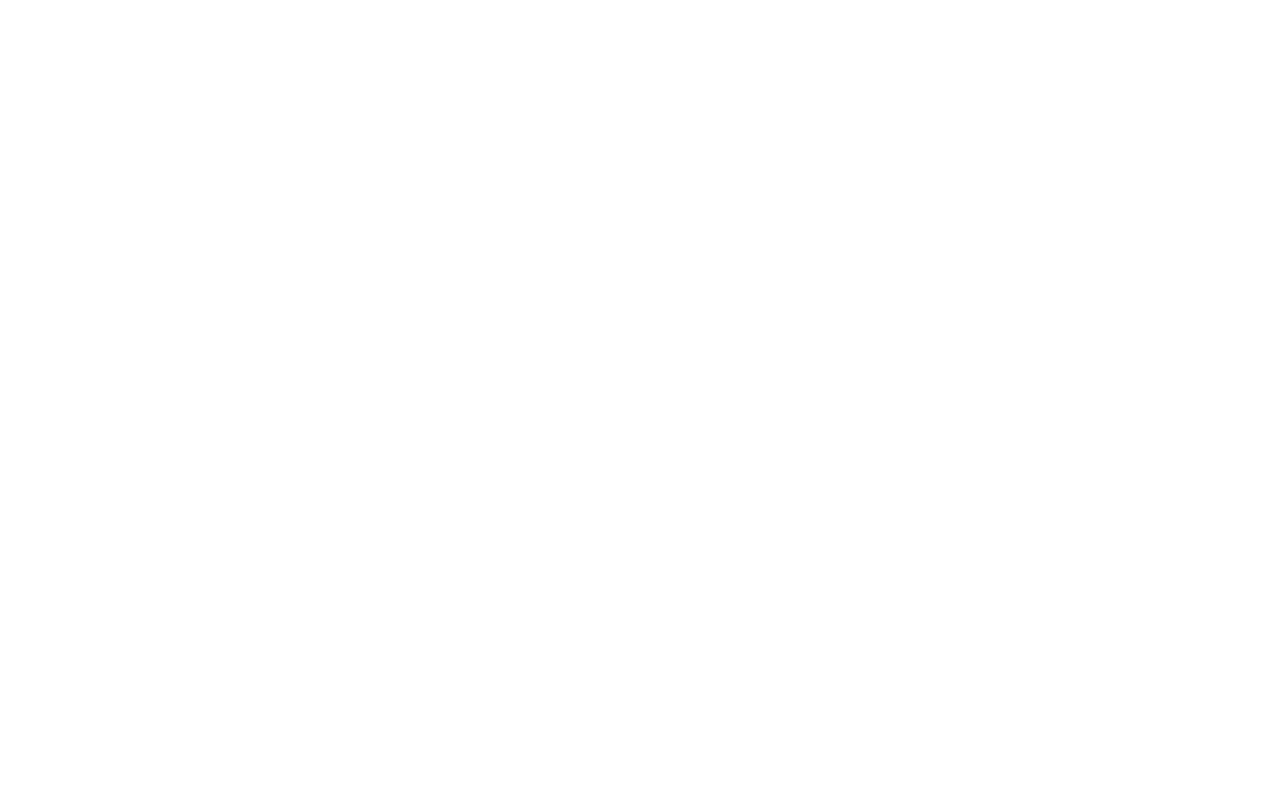
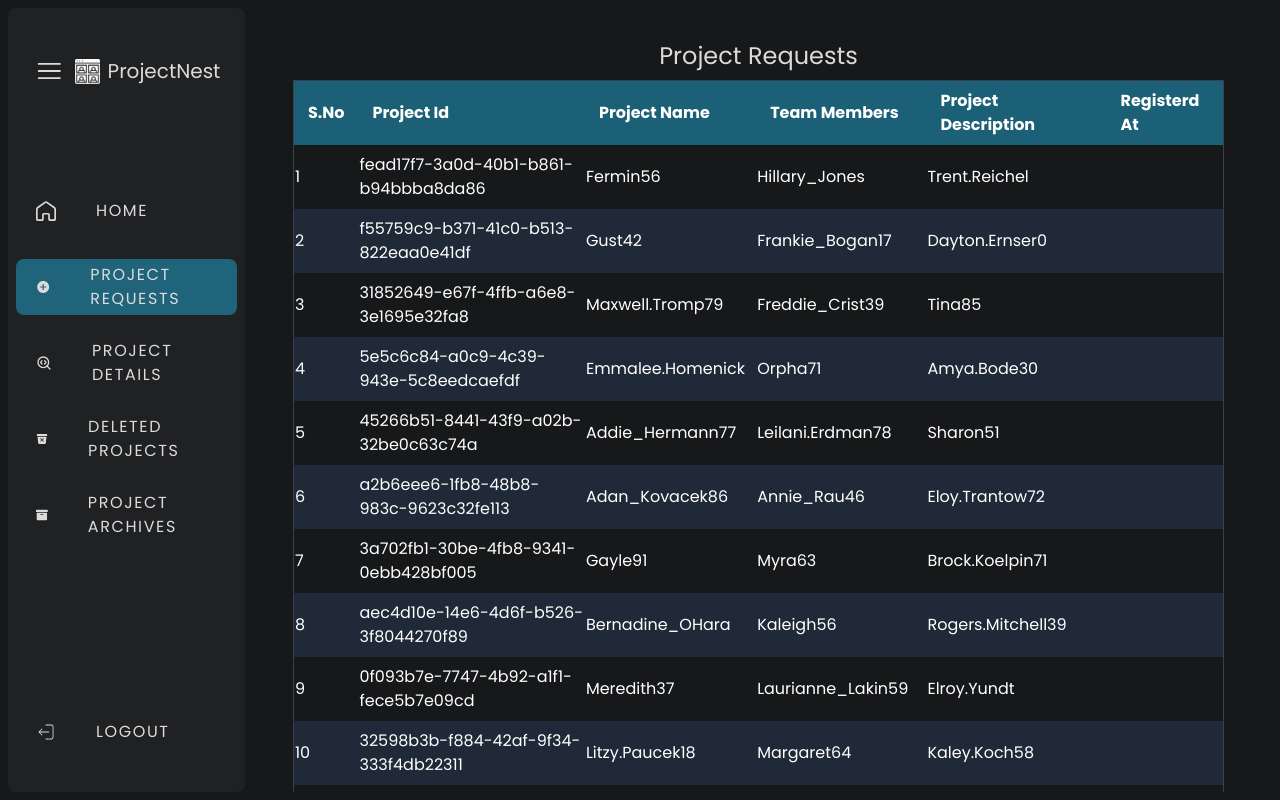
Before and after one commit to sushankhya-cpgn/ProjectNest2.0, a React (Vite) app in the folder Client_ProjectNest/: page /app/admin/projectrequests in a window 1280 px wide. Before the commit this address had no page. Built offline with nearby package versions, Linux system fonts and the light colour scheme.

Commit message:
Working on adding project

```diff
--- a/Client_ProjectNest/package.json
+++ b/Client_ProjectNest/package.json
@@ -10,6 +10,8 @@
     "preview": "vite preview"
   },
   "dependencies": {
+    "@faker-js/faker": "^8.4.1",
+    "@tanstack/react-table": "^8.16.0",
     "@tsparticles/all": "^3.3.0",
     "@tsparticles/react": "^3.0.0",
     "react": "^18.2.0",
--- a/Client_ProjectNest/src/App.jsx
+++ b/Client_ProjectNest/src/App.jsx
@@ -10,6 +10,11 @@
 import AdminPage from "./pages/AdminPage";
 import Settings from "./components/supervisor/Settings";
 import FindProjects from "./components/supervisor/FindProjects";
+import AdminHome from "./pages/AdminHome";
+import AdminProjectDetails from "./pages/AdminProjectDetails";
+import Archieves from "./pages/AdminProjectArchieves";
+import Deletedprojects from "./pages/AdminDeletedProjects";
+import ProjectRequests from "./pages/AdminProjectRequests";
 
 function App() {
   return (
@@ -36,7 +41,17 @@
                 <Route path="findprojects" element={<FindProjects />} />
                 <Route path="settings" element={<Settings />} />
               </Route>
-              <Route path="admin" element={<AdminPage />} />
+              <Route path="admin" element={<AdminPage />}>
+                <Route index element={<Navigate to="home" replace />} />
+                <Route path="home" element={<AdminHome />} />
+                <Route path="projectrequests" element={<ProjectRequests />} />
+                <Route
+                  path="projectdetails"
+                  element={<AdminProjectDetails />}
+                />
+                <Route path="deletedprojects" element={<Deletedprojects />} />
+                <Route path="archives" element={<Archieves />} />
+              </Route>
             </Route>
           </Routes>
         </BrowserRouter>
--- a/Client_ProjectNest/src/components/NavBar.jsx
+++ b/Client_ProjectNest/src/components/NavBar.jsx
@@ -58,20 +58,36 @@
         )}
         {user.role === "admin" && (
           <>
-            <NavBarItem isFullMenue={isFullMenue} name="home">
+            <NavBarItem isFullMenue={isFullMenue} name="home" navto="home">
               <GrHomeRounded color={iconColor} size={20} />
             </NavBarItem>
-            <NavBarItem isFullMenue={isFullMenue} name="project requests">
+            <NavBarItem
+              isFullMenue={isFullMenue}
+              name="project requests"
+              navto="projectrequests"
+            >
               <MdAddCircle color={iconColor} size={20} />
             </NavBarItem>
-            <NavBarItem isFullMenue={isFullMenue} name="project details">
+            <NavBarItem
+              isFullMenue={isFullMenue}
+              name="project details"
+              navto="projectdetails"
+            >
               <LuSearchCode color={iconColor} size={20} />
             </NavBarItem>
 
-            <NavBarItem isFullMenue={isFullMenue} name="deleted projects">
+            <NavBarItem
+              isFullMenue={isFullMenue}
+              name="deleted projects"
+              navto="deletedprojects"
+            >
               <IoTrashBin color={iconColor} />
             </NavBarItem>
-            <NavBarItem isFullMenue={isFullMenue} name="project archives">
+            <NavBarItem
+              isFullMenue={isFullMenue}
+              name="project archives"
+              navto="archives"
+            >
               <FaArchive color={iconColor} />
             </NavBarItem>
           </>
--- /dev/null
+++ b/Client_ProjectNest/src/data/projects.jsx
@@ -0,0 +1,20 @@
+// ESM
+import { faker } from "@faker-js/faker";
+
+export function createRandomUser() {
+  return {
+    profile: faker.image.avatar(),
+    projectId: faker.string.uuid(),
+    ProjectName: faker.internet.userName(),
+    ProjectDescription: faker.internet.userName(),
+    Members: faker.internet.userName(),
+    email: faker.internet.email(),
+    password: faker.internet.password(),
+    birthdate: faker.date.birthdate(),
+    registeredAt: faker.date.past(),
+  };
+}
+
+export const USERS = faker.helpers.multiple(createRandomUser, {
+  count: 30,
+});
--- /dev/null
+++ b/Client_ProjectNest/src/pages/AdminDeletedProjects.jsx
@@ -0,0 +1,7 @@
+import React from "react";
+
+function Deletedprojects() {
+  return <div></div>;
+}
+
+export default Deletedprojects;
--- /dev/null
+++ b/Client_ProjectNest/src/pages/AdminHome.jsx
@@ -0,0 +1,7 @@
+import React from "react";
+
+function Home() {
+  return <div>Hello home</div>;
+}
+
+export default Home;
--- a/Client_ProjectNest/src/pages/AdminPage.jsx
+++ b/Client_ProjectNest/src/pages/AdminPage.jsx
@@ -11,9 +11,11 @@
   if (!user) return <h1>Loading...</h1>;
   console.log(user);
   return (
-    <div className="bg-backgroundlight h-screen p-2">
+    <div className="bg-backgroundlight h-screen p-2 flex flex-row text-text">
       <NavBar />
-      <Outlet />
+      <div className="px-4 py-8 md:w-full sm:w-3/5 md:px-10 overflow-scroll">
+        <Outlet />
+      </div>
     </div>
   );
 }
--- /dev/null
+++ b/Client_ProjectNest/src/pages/AdminProjectArchieves.jsx
@@ -0,0 +1,7 @@
+import React from "react";
+
+function Archieves() {
+  return <div>Archieves</div>;
+}
+
+export default Archieves;
--- /dev/null
+++ b/Client_ProjectNest/src/pages/AdminProjectDetails.jsx
@@ -0,0 +1,7 @@
+import React from "react";
+
+function AdminProjectDetails() {
+  return <div>Project Details</div>;
+}
+
+export default AdminProjectDetails;
--- /dev/null
+++ b/Client_ProjectNest/src/pages/AdminProjectRequests.jsx
@@ -0,0 +1,88 @@
+import React, { useState } from "react";
+import { USERS } from "../data/projects";
+
+import {
+  createColumnHelper,
+  getCoreRowModel,
+  useReactTable,
+  flexRender,
+} from "@tanstack/react-table";
+import { info } from "autoprefixer";
+
+function ProjectRequests() {
+  const columnHelper = createColumnHelper();
+  const columns = [
+    columnHelper.accessor("", {
+      id: "S.No",
+      cell: (info) => <span>{info.row.index + 1}</span>,
+      header: "S.No",
+    }),
+    columnHelper.accessor("projectId", {
+      cell: (info) => <span>{info.getValue()}</span>,
+      header: "Project Id",
+    }),
+    columnHelper.accessor("ProjectName", {
+      cell: (info) => <span>{info.getValue()}</span>,
+      header: "Project Name",
+    }),
+    columnHelper.accessor("Members", {
+      cell: (info) => <span>{info.getValue()}</span>,
+      header: "Team Members",
+    }),
+    columnHelper.accessor("ProjectDescription", {
+      cell: (info) => <span>{info.getValue()}</span>,
+      header: "Project Description",
+    }),
+    columnHelper.accessor(" registeredAt", {
+      cell: (info) => <span>{info.getValue()}</span>,
+      header: "Registerd At",
+    }),
+  ];
+  const [data] = useState(() => [...USERS]);
+  const table = useReactTable({
+    data,
+    columns,
+    getCoreRowModel: getCoreRowModel(),
+  });
+  return (
+    <div className="w-full ">
+      <h1 className="text-center text-2xl">Project Requests</h1>
+      <div className="p-2 max-w-5xl mx-auto text-white fill-gray-400">
+        <table className="border border-gray-700 w-full text-left">
+          <thead className=" bg-accent/60">
+            {table.getHeaderGroups().map((headerGroup) => (
+              <tr key={headerGroup.id}>
+                {headerGroup.headers.map((header) => (
+                  <th key={header.id} className=" capitalize px-3.5 py-2">
+                    {flexRender(
+                      header.column.columnDef.header,
+                      header.getContext()
+                    )}
+                  </th>
+                ))}
+              </tr>
+            ))}
+          </thead>
+          <tbody>
+            {table.getRowModel().rows.length
+              ? table.getRowModel().rows.map((row, i) => (
+                  <tr key={row.id} className=" even:bg-gray-800">
+                    {row.getVisibleCells().map((cell) => (
+                      <td key={cell.id} className=" px3.5 py-2">
+                        {flexRender(
+                          cell.column.columnDef.cell,
+                          cell.getContext()
+                        )}
+                      </td>
+                    ))}
+                  </tr>
+                ))
+              : null}
+          </tbody>
+        </table>
+      </div>
+    </div>
+  );
+}
+
+export default ProjectRequests;
```
Also changed, not shown: 1 other file (tests, documents, lock files or other folders).
